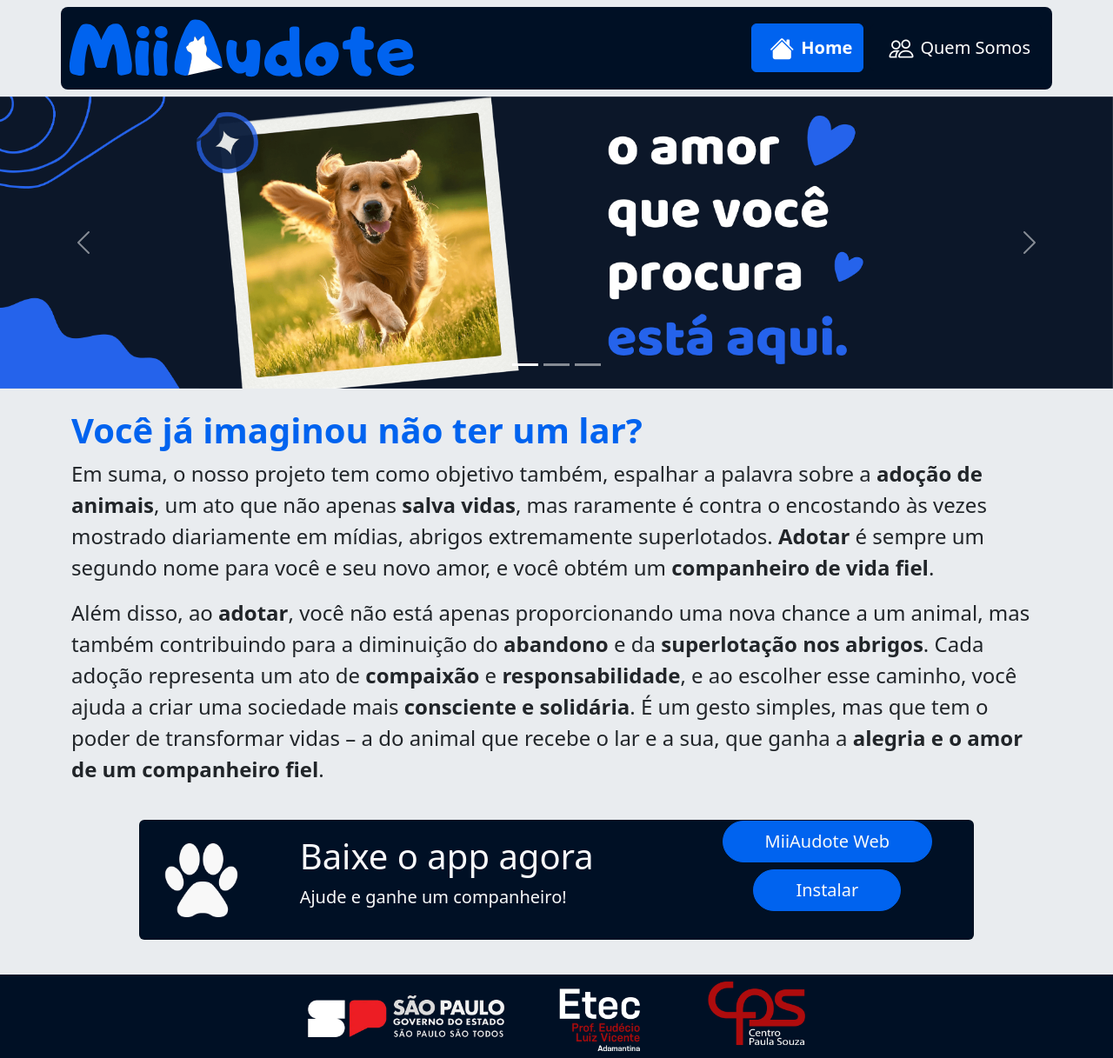
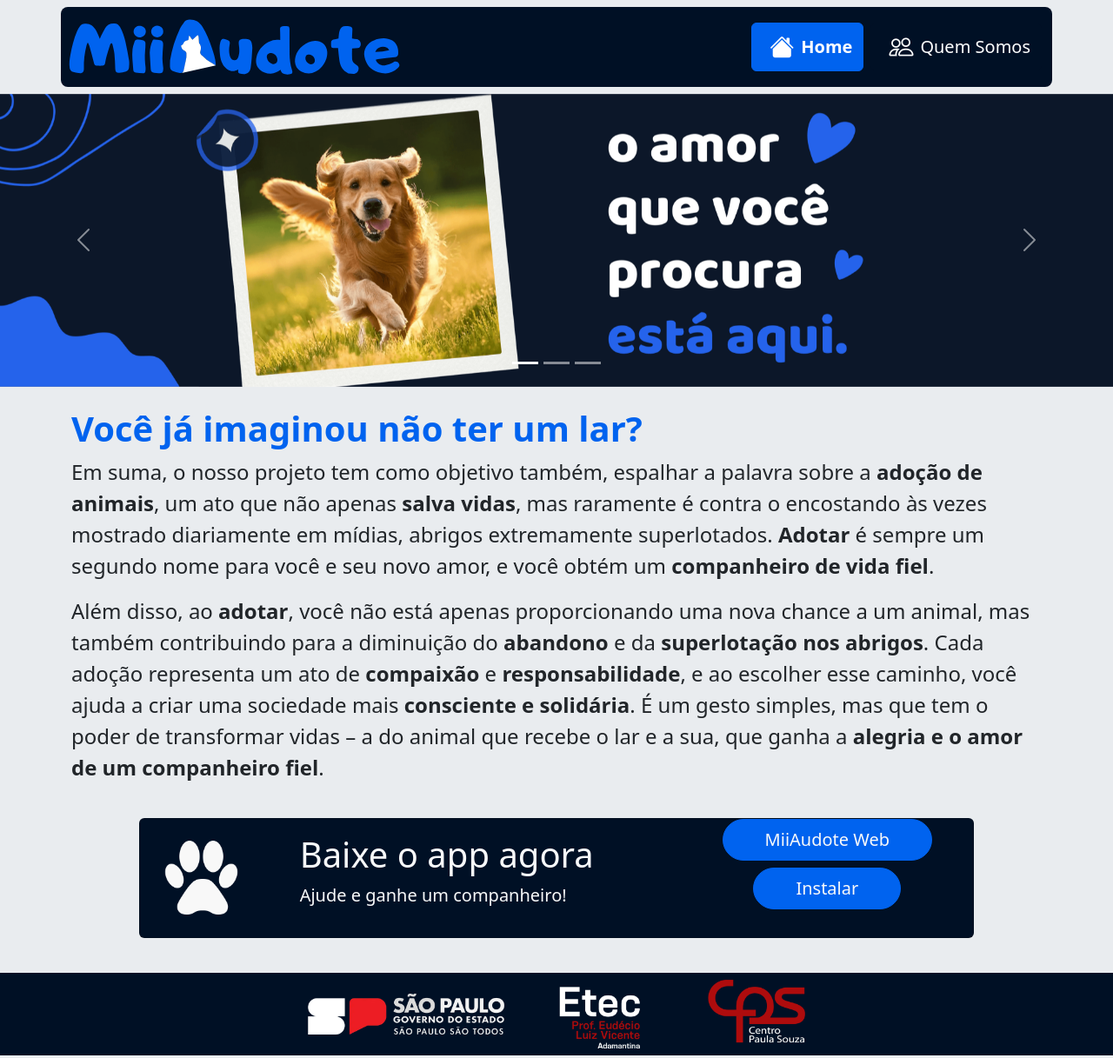
Before and after one commit to miiaudote/miiaudote, a Flask app: page / in a window 1280 px wide. Shown: the whole page at 87% size. Run offline with Flask 3, Linux system fonts and the light colour scheme; some libraries are stand-ins or nearby versions.

Commit message:
modified

```diff
--- a/static/scripts/messenger.js
+++ b/static/scripts/messenger.js
@@ -51,8 +51,6 @@ function handleChatFunctions(event) {
 }
 
 function toggleChatInput(value) {
-	console.log(value)
-
 	let textAreas = document.querySelectorAll("#messageTextArea")
 	textAreas.forEach(function (chat) {
 		if (recipientId === sessionData.id) {
--- a/static/scripts/viewport_fix.js
+++ /dev/null
@@ -1,8 +0,0 @@
-function setViewportHeight() {
-	document.documentElement.style.setProperty('--viewport-height', `${window.innerHeight}px`)
-}
-
-// Set height on load with delay
-window.addEventListener('load', () => {
-	setTimeout(setViewportHeight, 300)
-})
--- a/templates/source/about.html
+++ b/templates/source/about.html
@@ -17,7 +17,6 @@
 
 	<script src="{{ url_for('static', filename='bootstrap/js/bootstrap.js') }}"></script>
 	<script src="{{ url_for('static', filename='scripts/index.js') }}"></script>
-	<script src="{{ url_for('static', filename='scripts/viewport_fix.js') }}"></script>
 </head>
 
 <body class="bg-body-secondary">
--- a/templates/source/dashboard.html
+++ b/templates/source/dashboard.html
@@ -18,7 +18,6 @@
 
 	<script src="{{ url_for('static', filename='bootstrap/js/bootstrap.js') }}"></script>
 	<script src="{{ url_for('static', filename='scripts/search.js') }}"></script>
-	<script src="{{ url_for('static', filename='scripts/viewport_fix.js') }}"></script>
 
 	<script type="module" src="{{ url_for('static', filename='scripts/post_handler.js') }}"></script>
 </head>
--- a/templates/source/index.html
+++ b/templates/source/index.html
@@ -19,7 +19,6 @@
 
 	<script src="{{ url_for('static', filename='bootstrap/js/bootstrap.js') }}"></script>
 	<script src="{{ url_for('static', filename='scripts/index.js') }}"></script>
-	<script src="{{ url_for('static', filename='scripts/viewport_fix.js') }}"></script>
 </head>
 
 <body class="bg-body-secondary">
@@ -28,7 +27,7 @@
 		<div class="container rounded-3 bg-dark p-2 d-flex">
 			<!-- Brand Logo -->
 			<a class="navbar-brand flex-grow-1" href="#">
-				<img class="w-75" src="{{ url_for('static', filename='images/logo.svg') }}">
+				<img class="h-auto" src="{{ url_for('static', filename='images/logo.svg') }}">
 			</a>
 
 			<!-- Hamburger Button for Mobile -->
--- a/templates/source/login.html
+++ b/templates/source/login.html
@@ -16,7 +16,6 @@
 	<link rel="icon" type="image/x-icon" href="{{ url_for('static', filename='icons/favicon.ico') }}">
 
 	<script src="{{ url_for('static', filename='bootstrap/js/bootstrap.js') }}"></script>
-	<script src="{{ url_for('static', filename='scripts/viewport_fix.js') }}"></script>
 </head>
 
 <body class="bg-body-secondary">
--- a/templates/source/messenger.html
+++ b/templates/source/messenger.html
@@ -19,7 +19,6 @@
 	<script src="{{ url_for('static', filename='bootstrap/js/bootstrap.js') }}"></script>
 	<script src="{{ url_for('static', filename='scripts/messenger.js') }}"></script>
 	<script src="{{ url_for('static', filename='scripts/search.js') }}"></script>
-	<script src="{{ url_for('static', filename='scripts/viewport_fix.js') }}"></script>
 </head>
 
 <body class="bg-body-secondary">
--- a/templates/source/profile.html
+++ b/templates/source/profile.html
@@ -21,7 +21,6 @@
 
 	<script type="module" src="{{ url_for('static', filename='scripts/profile.js') }}"></script>
 	<script type="module" src="{{ url_for('static', filename='scripts/post_handler.js') }}"></script>
-	<script src="{{ url_for('static', filename='scripts/viewport_fix.js') }}"></script>
 </head>
 
 <body class="bg-body-secondary">
--- a/templates/source/register.html
+++ b/templates/source/register.html
@@ -16,7 +16,6 @@
 	<link rel="icon" type="image/x-icon" href="{{ url_for('static', filename='icons/favicon.ico') }}">
 
 	<script src="{{ url_for('static', filename='bootstrap/js/bootstrap.js') }}"></script>
-	<script src="{{ url_for('static', filename='scripts/viewport_fix.js') }}"></script>
 </head>
 
 <body class="bg-body-secondary">
--- a/templates/source/verify.html
+++ b/templates/source/verify.html
@@ -17,7 +17,6 @@
 	<link rel="icon" type="image/x-icon" href="{{ url_for('static', filename='icons/favicon.ico') }}">
 
 	<script src="{{ url_for('static', filename='bootstrap/js/bootstrap.js') }}"></script>
-	<script src="{{ url_for('static', filename='scripts/viewport_fix.js') }}"></script>
 </head>
 
 <body class="bg-body-secondary">
```
